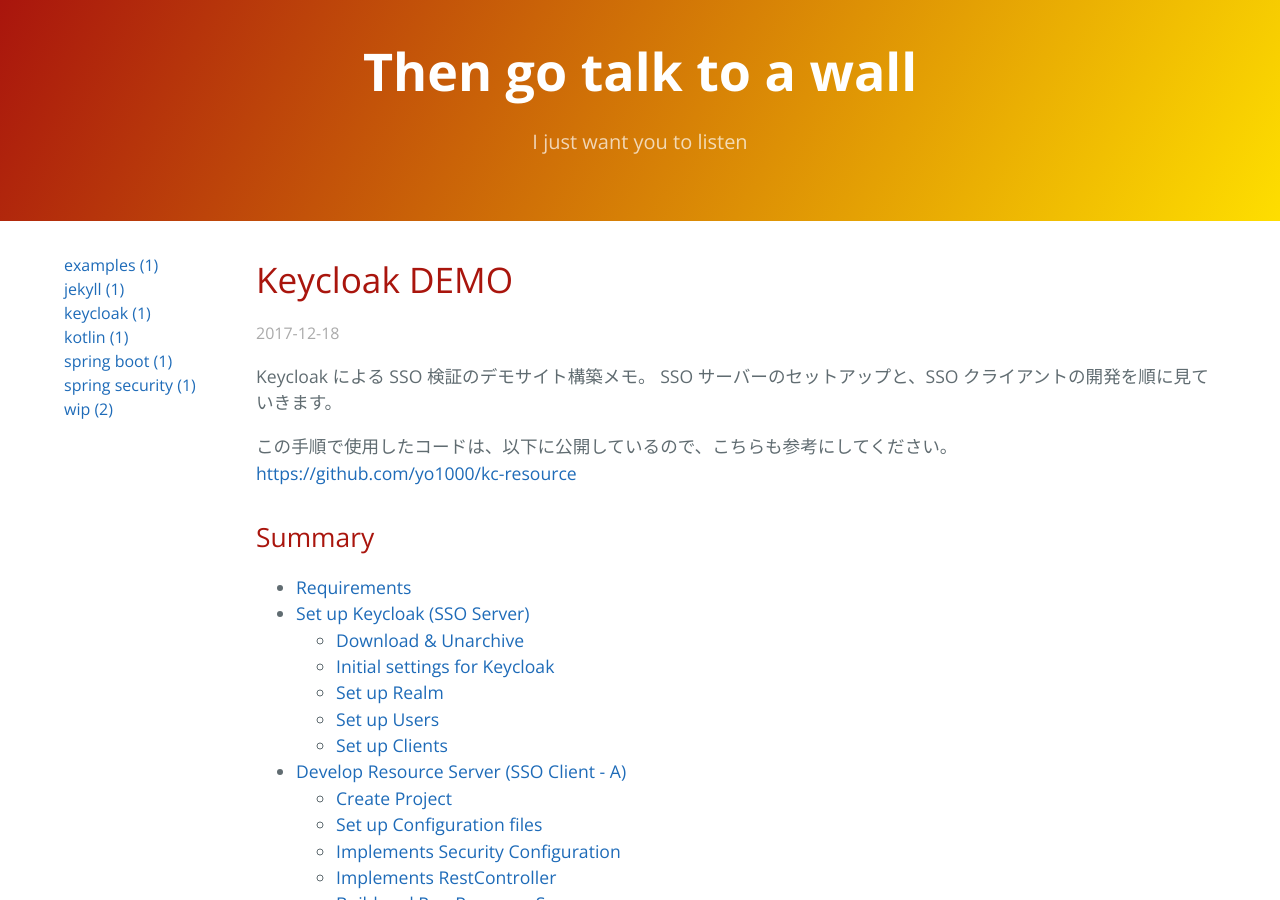
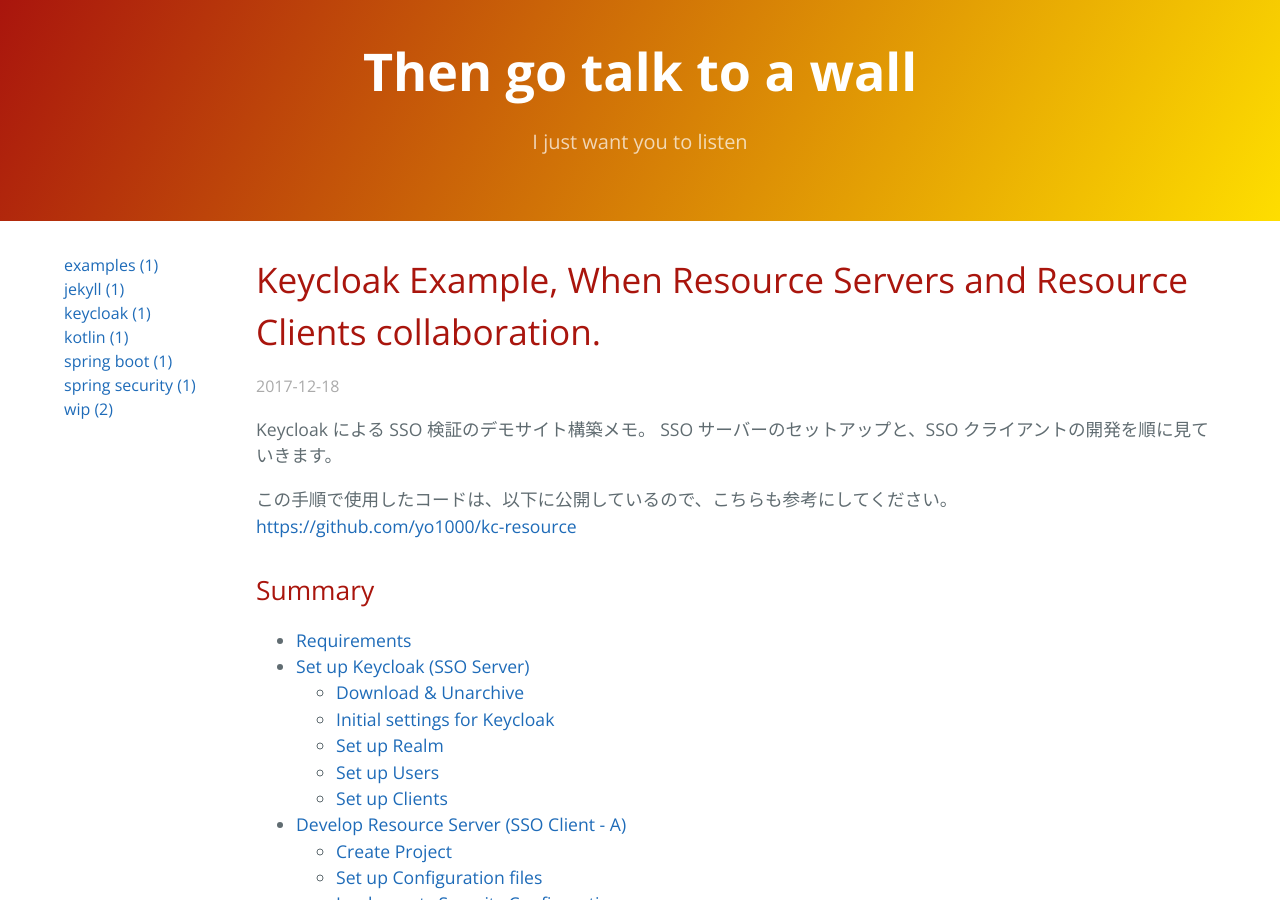
Before and after one commit to yo1000/blog.yo1000.com, a Jekyll site: the page built from _posts/2017-12-18-keycloak-example-resource-server-client.md, in a window 1280 px wide and 900 px high. Built offline with Jekyll 4.4.1, drawn with Linux system fonts in a browser that asks for light colours; our own code applies the rules of GitHub Pages for plain Markdown files.

Commit message:
Update 2017-12-18-keycloak-example-resource-server-client.md

```diff
--- a/_posts/2017-12-18-keycloak-example-resource-server-client.md
+++ b/_posts/2017-12-18-keycloak-example-resource-server-client.md
@@ -1,5 +1,5 @@
 ---
-title: Keycloak DEMO
+title: Keycloak Example, When Resource Servers and Resource Clients collaboration.
 tags:
 - keycloak
 - spring boot
```
